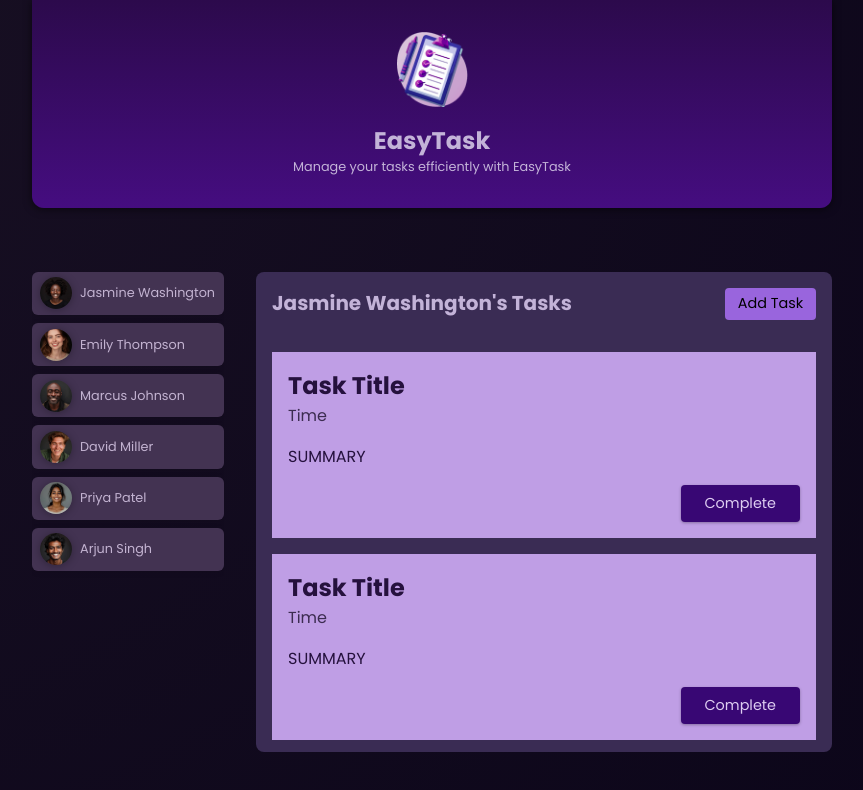
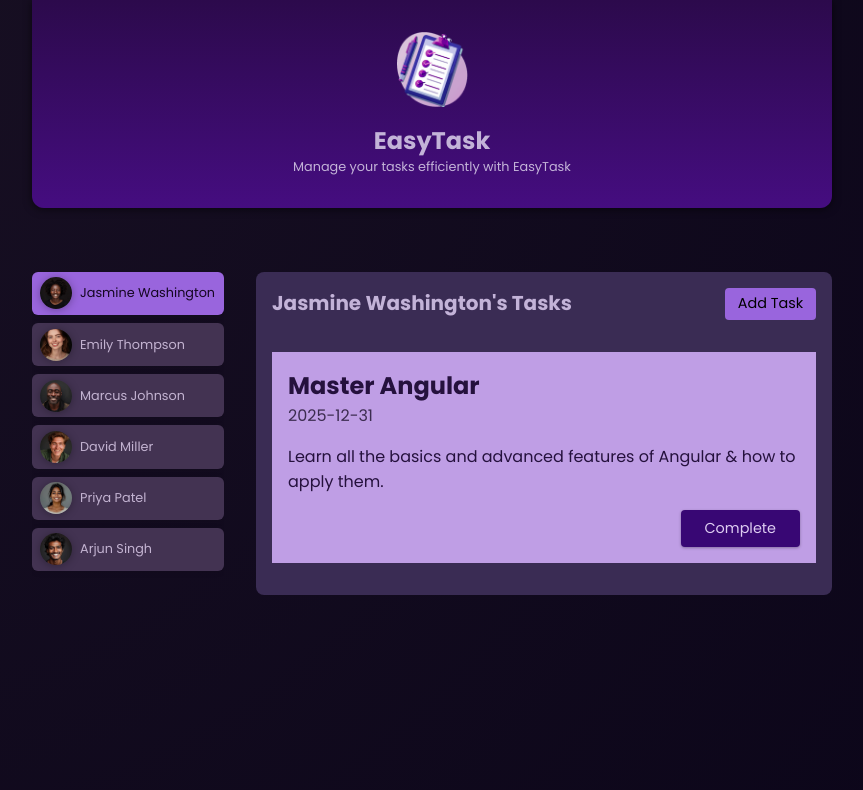
Before and after one commit to Nantinkpsl20/angularCourse, an Angular app: page / in a window 1280 px wide. Both pictures are taken after a click on the button "Jasmine Washington". Shown: the top 790 px of the page, without its empty margins (208-1071 px from the left). Built offline with nearby package versions, Linux system fonts and the light colour scheme.

Commit message:
today's progress part 1

```diff
--- a/src/app/app.component.html
+++ b/src/app/app.component.html
@@ -12,7 +12,7 @@
   <ul id="users">
     @for(user of users; track user.id){
       <li>
-        <app-user [user]="user" (select)="onSelectedUser($event)" />
+        <app-user [user]="user" [selected]="user.id === selectedUserId" (select)="onSelectedUser($event)" />
       </li>
     }
   </ul>
@@ -21,7 +21,7 @@
   @if(selectedUser){
       <!--now the selectedUser it will be never undenfined inside the if
        Pass the selected user's name to the tasks component -->
-      <app-tasks [userName]="selectedUser.name" />
+      <app-tasks [userId] = "selectedUser.id" [userName]="selectedUser.name"  />
   }@else {
   <p id="fallback">Select a user to see their tasks!</p>
   }
--- a/src/app/tasks/task/task.component.html
+++ b/src/app/tasks/task/task.component.html
@@ -1,8 +1,8 @@
 <article>
-  <h2>Task Title</h2>
-  <time>Time</time>
-  <p>SUMMARY</p>
+  <h2>{{task.title}}</h2>
+  <time>{{task.dueDate}}</time>
+  <p>{{task.summary}}</p>
   <p class="actions">
-    <button>Complete</button>
+    <button (click)="onCompleteTask()">Complete</button>
   </p>
 </article>
--- a/src/app/tasks/task/task.component.ts
+++ b/src/app/tasks/task/task.component.ts
@@ -1,5 +1,6 @@
-import { Component } from '@angular/core';
+import { Component, Input, Output, EventEmitter } from '@angular/core';
 
+import {type Task} from './task.model'; // Import the Task interface
 @Component({
   selector: 'app-task',
   standalone: true,
@@ -8,5 +9,11 @@ import { Component } from '@angular/core';
   styleUrl: './task.component.css'
 })
 export class TaskComponent {
+@Input({required: true}) task!: Task;
+@Output() complete = new EventEmitter<string>();
+
+onCompleteTask(){
+  this.complete.emit(this.task.id);
+}
 
 }
--- a/src/app/tasks/tasks.component.html
+++ b/src/app/tasks/tasks.component.html
@@ -8,14 +8,12 @@
 
   <!-- the list that contains the tasks -->
   <ul>
+  <!--φέρνει πίσω μονο τα tasks του επιλεγμένου χρήστη-->
+  <!--το task στο loop είναι ένα αντικείμενο τύπου Task-->
+    @for(task of selectedUserTasks; track task.id){
       <li>
-        <app-task />
+        <app-task  [task]="task" (complete) ="onCompleteTask($event)"/>
       </li>
-       <li>
-        <app-task />
-      </li>
-       <li>
-        <app-task />
-      </li>
+    }
   </ul>
 </section>
--- a/src/app/tasks/tasks.component.ts
+++ b/src/app/tasks/tasks.component.ts
@@ -1,13 +1,49 @@
 import { Component, Input } from '@angular/core';
-import {TaskComponent} from "./task/task.component";
+import { TaskComponent } from './task/task.component';
 
 @Component({
   selector: 'app-tasks',
   standalone: true,
   imports: [TaskComponent],
   templateUrl: './tasks.component.html',
-  styleUrl: './tasks.component.css'
+  styleUrl: './tasks.component.css',
 })
 export class TasksComponent {
-  @Input() userName?: string;
+  @Input({ required: true }) userId?: string;
+  @Input({ required: true }) userName?: string;
+
+  tasks = [
+    {
+      id: 't1',
+      userId: 'u1',
+      title: 'Master Angular',
+      summary:
+        'Learn all the basics and advanced features of Angular & how to apply them.',
+      dueDate: '2025-12-31',
+    },
+    {
+      id: 't2',
+      userId: 'u3',
+      title: 'Build first prototype',
+      summary: 'Build a first prototype of the online shop website',
+      dueDate: '2024-05-31',
+    },
+    {
+      id: 't3',
+      userId: 'u3',
+      title: 'Prepare issue template',
+      summary:
+        'Prepare and describe an issue template which will help with project management',
+      dueDate: '2024-06-15',
+    },
+  ];
+
+  get selectedUserTasks() {
+    return this.tasks.filter((task) => task.userId === this.userId);
+  }
+
+  onCompleteTask(taskId: string) {
+
+
+  }
 }
--- a/src/app/user/user.component.html
+++ b/src/app/user/user.component.html
@@ -1,5 +1,5 @@
 <div>
-    <button (click)="onSelectedUser()">
+    <button [class.active]="selected" (click)="onSelectedUser()">
         <img [src]="imagePath" [alt]="user.name" />
         <span>{{user.name}}</span>
     </button>
```
Also changed, not shown: src/app/tasks/task/task.model.ts (added, +7 -0 lines), src/app/user/user.component.ts (+2 -14 lines), src/app/user/user.model.ts (added, +7 -0 lines).
